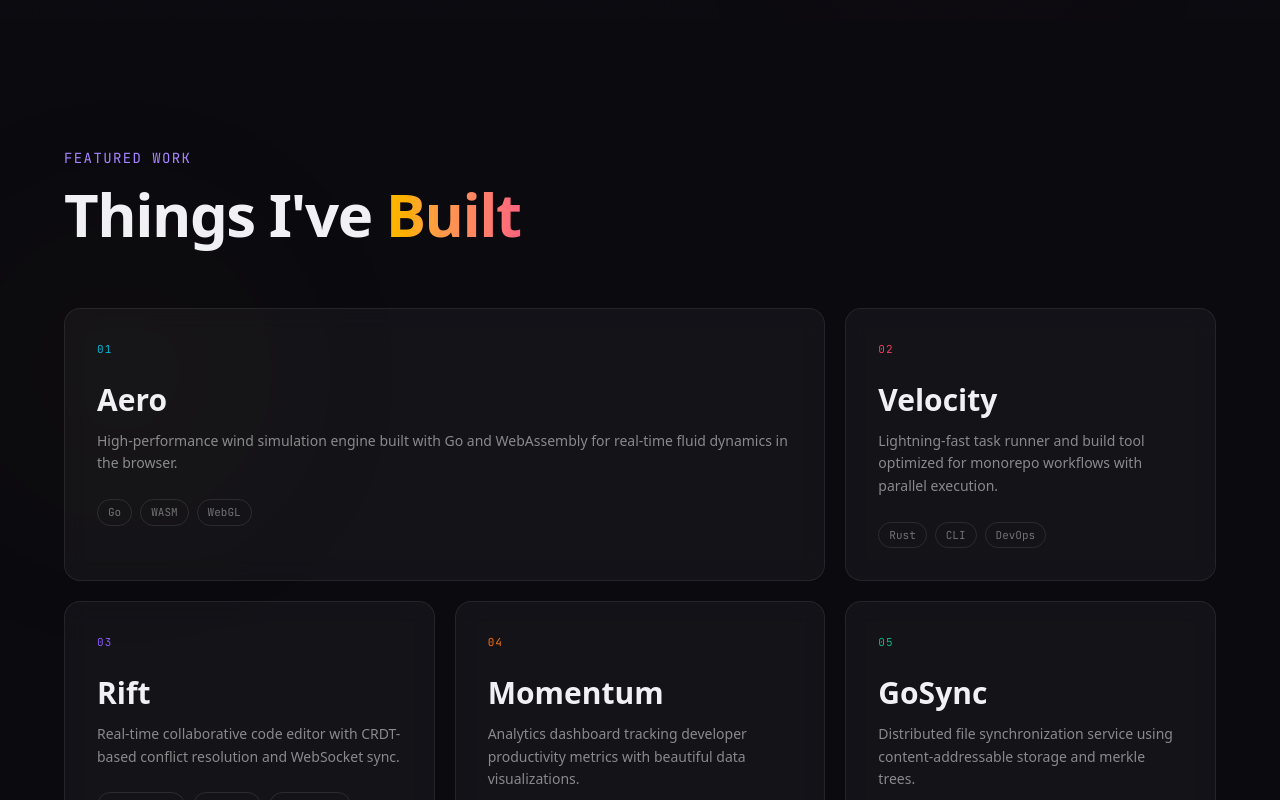
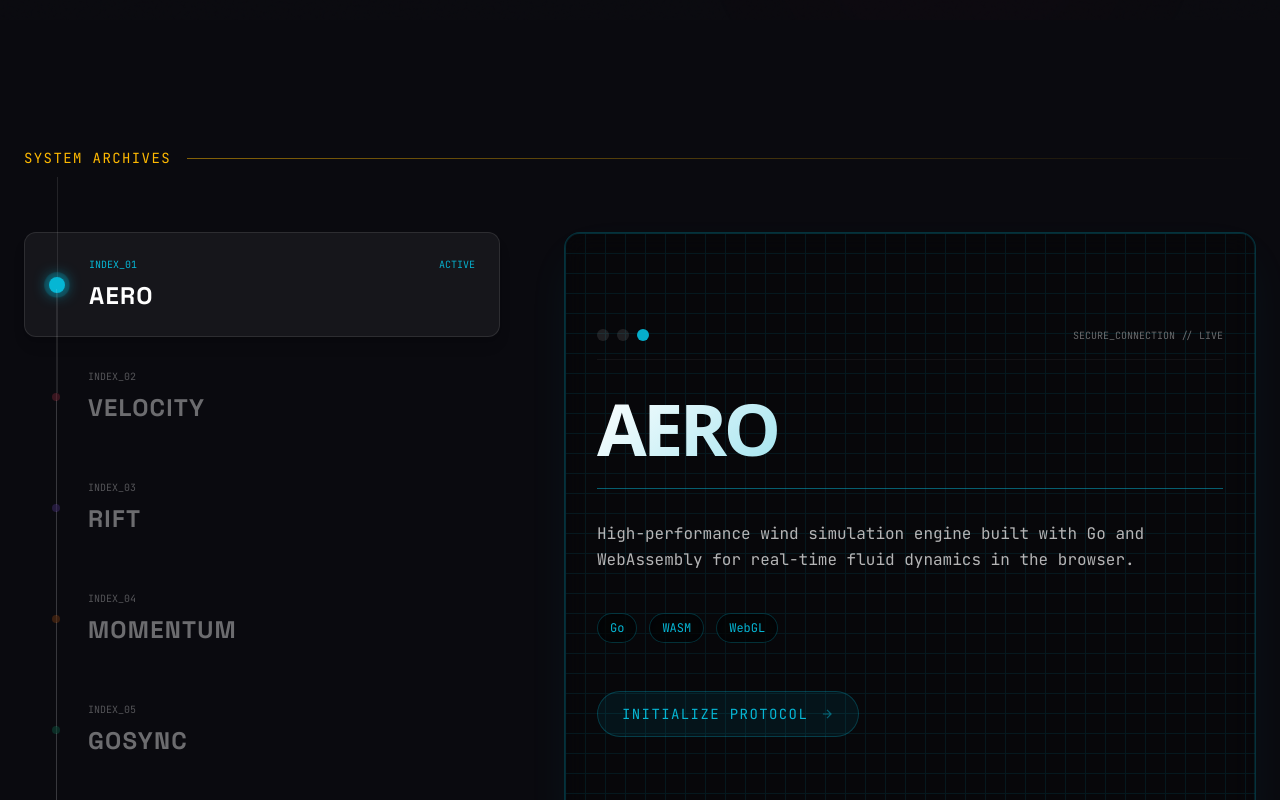
Before and after one commit to HarshalPatel1972/harshal-patel, a Next.js app: page / in a window 1280 px wide. Shown: the part 780-1580 px from the top of the page. Built offline with nearby package versions, Linux system fonts and the light colour scheme.

Commit message:
feat(projects): overhaul to an interactive Cybernetic Archive Terminal with full HUD interface and text scrambling transitions

```diff
--- a/src/components/Projects.tsx
+++ b/src/components/Projects.tsx
@@ -2,85 +2,243 @@
 
 import { projects } from "@/data/projects";
 import { ScrollReveal } from "./ScrollReveal";
-import { useTilt, useParallax } from "./AnimationKit";
-import { useRef } from "react";
+import { useState, useEffect, useRef } from "react";
+import { animate as anime, utils } from "animejs";
 
-function ProjectCard({ project, index }: { project: typeof projects[0]; index: number }) {
-  const tiltRef = useTilt(8);
+/**
+ * 🔣 Glitch Scrambler: scrambles characters momentarily when "trigger" changes
+ */
+function GlitchText({ text, trigger }: { text: string; trigger: any }) {
+  const [displayText, setDisplayText] = useState(text);
+
+  useEffect(() => {
+    let iterations = 0;
+    const chars = "ABCDEFGHIJKLMNOPQRSTUVWXYZ0123456789@#$%&*<>";
+    const interval = setInterval(() => {
+      setDisplayText(
+        text
+          .split("")
+          .map((char, index) => {
+            if (char === " ") return " ";
+            if (index < iterations) return char;
+            return chars[Math.floor(Math.random() * chars.length)];
+          })
+          .join("")
+      );
+
+      if (iterations >= text.length) clearInterval(interval);
+      iterations += 1;
+    }, 30);
+
+    return () => clearInterval(interval);
+  }, [text, trigger]);
+
+  return <>{displayText}</>;
+}
+
+export function Projects() {
+  const [activeIndex, setActiveIndex] = useState(0);
+  const activeProject = projects[activeIndex];
+  const hudRef = useRef<HTMLDivElement>(null);
+  const scannerRef = useRef<HTMLDivElement>(null);
+
+  // Trigger animations when the active project changes
+  useEffect(() => {
+    if (!hudRef.current || !scannerRef.current) return;
+
+    // Reset and trigger scanner line
+    anime(scannerRef.current, {
+      top: ["0%", "100%"],
+      opacity: [1, 0],
+      duration: 1500,
+      easing: "cubicBezier(0.4, 0, 0.2, 1)",
+    });
+
+    // Stagger in HUD elements
+    const elements = hudRef.current.querySelectorAll(".hud-item");
+    anime(elements as any, {
+      opacity: [0, 1],
+      translateX: [30, 0],
+      duration: 600,
+      delay: utils.stagger(100),
+      easing: "outQuart",
+    });
+
+    // Animate bars
+    const bars = hudRef.current.querySelectorAll(".hud-bar");
+    anime(bars as any, {
+      scaleX: [0, 1],
+      duration: 800,
+      delay: utils.stagger(100, { start: 200 }),
+      easing: "outExpo",
+    });
+  }, [activeIndex]);
 
   return (
-    <a
-      ref={tiltRef as any}
-      href={project.link}
-      className={`group glass-card p-6 md:p-8 block h-full relative overflow-hidden cursor-pointer hover:border-white/15 transition-colors duration-500 ${
-        index === 0 ? "md:col-span-2 lg:col-span-2" : ""
+    <section id="projects" className="relative py-32 px-4 md:px-6 section-fade">
+      <div className="max-w-7xl mx-auto relative z-10">
+        <ScrollReveal>
+          <div className="flex items-center gap-4 mb-16">
+            <span className="text-sm font-mono text-amber-400 tracking-widest uppercase">
+              System Archives
+            </span>
+            <div className="h-[1px] flex-1 bg-gradient-to-r from-amber-400/50 to-transparent" />
+          </div>
+        </ScrollReveal>
+
+        <div className="grid lg:grid-cols-12 gap-8 lg:gap-16 items-start">
+
+          {/* =========================================
+              LEFT COL: Projects Index (Scrollable)
+              ========================================= */}
+          <div className="lg:col-span-5 relative flex flex-col gap-2">
+
+            {projects.map((project, i) => {
+              const isActive = activeIndex === i;
+              return (
+                <ScrollReveal key={project.title} delay={i * 100}>
+                  <button
+                    onClick={() => setActiveIndex(i)}
+                    className={`relative w-full text-left p-6 group transition-all duration-500 rounded-xl flex items-center gap-6 ${
+                      isActive ? "bg-white/5 border border-white/10 shadow-lg" : "hover:bg-white/[0.02]"
                     }`}
-      style={{ transformStyle: "preserve-3d" }}
                   >
-      {/* Top accent line */}
+                    {/* Activity Indicator Node */}
+                    <div className="relative flex items-center justify-center shrink-0">
+                      <div className="absolute top-[-100px] bottom-[-100px] w-[1px] bg-white/10 z-0" />
                       <div
-        className="absolute top-0 left-0 right-0 h-[2px] scale-x-0 group-hover:scale-x-100 transition-transform duration-700 origin-left"
-        style={{ background: `linear-gradient(90deg, ${project.color}, transparent)` }}
+                        className={`relative w-4 h-4 rounded-full transition-all duration-500 z-10 ${
+                          isActive
+                            ? "scale-100 shadow-[0_0_15px_currentColor]"
+                            : "scale-50 opacity-20 group-hover:scale-75 group-hover:opacity-50"
+                        }`}
+                        style={{ backgroundColor: project.color, color: project.color }}
+                      >
+                         {isActive && (
+                            <div className="absolute inset-0 rounded-full animate-ping opacity-50" style={{ backgroundColor: project.color }} />
+                         )}
+                      </div>
+                    </div>
+
+                    <div className="flex-1">
+                      <div className="text-[10px] font-mono mb-2 flex items-center justify-between" style={{ color: isActive ? project.color : 'rgba(255,255,255,0.3)' }}>
+                        <span>INDEX_{String(i + 1).padStart(2, "0")}</span>
+                        {isActive && <span className="animate-pulse">ACTIVE</span>}
+                      </div>
+                      <h3
+                        className={`text-2xl font-bold transition-colors duration-300 font-display uppercase tracking-wider ${
+                          isActive ? "text-white" : "text-white/40 group-hover:text-white/70"
+                        }`}
+                      >
+                        {project.title}
+                      </h3>
+                    </div>
+                  </button>
+                </ScrollReveal>
+              );
+            })}
+          </div>
+
+          {/* =========================================
+              RIGHT COL: Data terminal HUD
+              ========================================= */}
+          <div className="lg:col-span-7 lg:sticky lg:top-32 h-[600px]">
+            <ScrollReveal delay={300} className="w-full h-full">
+              <div
+                ref={hudRef}
+                className="w-full h-full border rounded-2xl p-8 relative overflow-hidden flex flex-col items-start justify-center backdrop-blur-md"
+                style={{
+                  backgroundColor: "rgba(5, 5, 8, 0.6)",
+                  borderColor: `${activeProject.color}40`,
+                  boxShadow: `0 20px 50px -10px ${activeProject.color}15, inset 0 0 0 1px ${activeProject.color}20`,
+                }}
+              >
+                {/* Background Grid Pattern */}
+                <div
+                  className="absolute inset-0 opacity-10 pointer-events-none"
+                  style={{
+                    backgroundImage: `linear-gradient(${activeProject.color} 1px, transparent 1px), linear-gradient(90deg, ${activeProject.color} 1px, transparent 1px)`,
+                    backgroundSize: "20px 20px"
+                  }}
                 />
 
-      {/* Hover glow */}
+                {/* Vertical Scanner Line */}
                 <div
-        className="absolute inset-0 opacity-0 group-hover:opacity-100 transition-opacity duration-700 pointer-events-none"
-        style={{ background: `radial-gradient(400px circle at 50% 0%, ${project.color}15, transparent 70%)` }}
+                  ref={scannerRef}
+                  className="absolute left-0 right-0 h-[2px] pointer-events-none z-20"
+                  style={{
+                    background: `linear-gradient(90deg, transparent, ${activeProject.color}, transparent)`,
+                    boxShadow: `0 0 20px 2px ${activeProject.color}`
+                  }}
                 />
 
-      <div className="relative z-10" style={{ transform: "translateZ(20px)" }}>
-        <span className="text-[11px] font-mono tracking-widest mb-6 block" style={{ color: project.color }}>
-          {String(index + 1).padStart(2, "0")}
-        </span>
-        <h3 className="text-2xl md:text-3xl font-bold mb-3 group-hover:text-white transition-colors" style={{ fontFamily: "var(--font-display)" }}>
-          {project.title}
-        </h3>
-        <p className="text-white/50 text-sm leading-relaxed mb-6 group-hover:text-white/70 transition-colors">
-          {project.description}
+                <div className="relative z-10 w-full hud-item">
+                  {/* Decorative Elements */}
+                  <div className="flex items-center justify-between mb-8 pb-4 border-b border-white/5 w-full">
+                    <div className="flex gap-2">
+                      <div className="w-3 h-3 rounded-full bg-white/10" />
+                      <div className="w-3 h-3 rounded-full bg-white/10" />
+                      <div className="w-3 h-3 rounded-full animate-pulse" style={{ backgroundColor: activeProject.color }} />
+                    </div>
+                    <div className="text-[10px] font-mono text-white/40">
+                      SECURE_CONNECTION // LIVE
+                    </div>
+                  </div>
+
+                  <h2
+                    className="text-5xl md:text-7xl font-bold uppercase tracking-tighter mb-6 bg-clip-text text-transparent break-words hud-item"
+                    style={{
+                      fontFamily: "var(--font-display)",
+                      backgroundImage: `linear-gradient(135deg, #fff, ${activeProject.color})`,
+                    }}
+                  >
+                    <GlitchText text={activeProject.title} trigger={activeIndex} />
+                  </h2>
+
+                  <div className="hud-bar origin-left h-[1px] w-full mb-8 opacity-50" style={{ backgroundColor: activeProject.color }} />
+
+                  <p className="text-lg text-white/70 leading-relaxed mb-10 max-w-xl hud-item font-mono text-sm md:text-base">
+                    <GlitchText text={activeProject.description} trigger={activeIndex} />
                   </p>
-        <div className="flex flex-wrap gap-2">
-          {project.tags.map((tag) => (
-            <span key={tag} className="text-[11px] font-mono px-2.5 py-1 rounded-full border border-white/10 text-white/40 group-hover:border-white/20 group-hover:text-white/60 transition-colors">
+
+                  <div className="flex flex-wrap gap-3 mb-12 hud-item">
+                    {activeProject.tags.map((tag, idx) => (
+                      <span
+                        key={tag + activeIndex} // Force rerender on index change
+                        className="text-xs font-mono px-3 py-1.5 rounded-full border bg-black/40 backdrop-blur-sm"
+                        style={{
+                          borderColor: `${activeProject.color}40`,
+                          color: activeProject.color,
+                        }}
+                      >
                         {tag}
                       </span>
                     ))}
                   </div>
+
+                  <div className="hud-item mt-auto">
+                    <a
+                      href={activeProject.link}
+                      target="_blank"
+                      rel="noopener noreferrer"
+                      className="inline-flex items-center gap-3 px-6 py-3 rounded-full font-mono text-sm tracking-widest uppercase transition-all duration-300 group hover:pr-4"
+                      style={{
+                        backgroundColor: `${activeProject.color}15`,
+                        border: `1px solid ${activeProject.color}40`,
+                        color: activeProject.color,
+                      }}
+                    >
+                      <span className="group-hover:translate-x-1 transition-transform">Initialize Protocol</span>
+                      <svg width="14" height="14" viewBox="0 0 24 24" fill="none" stroke="currentColor" strokeWidth="2" className="group-hover:translate-x-2 transition-transform opacity-50 group-hover:opacity-100">
+                        <path d="M5 12h14M12 5l7 7-7 7"/>
+                      </svg>
+                    </a>
                   </div>
 
-      {/* Arrow */}
-      <div className="absolute bottom-6 right-6 w-8 h-8 rounded-full border border-white/10 flex items-center justify-center opacity-0 group-hover:opacity-100 transition-all duration-300 translate-y-2 group-hover:translate-y-0">
-        <svg width="14" height="14" viewBox="0 0 24 24" fill="none" stroke="currentColor" strokeWidth="2" className="text-white/60">
-          <path d="M7 17L17 7M17 7H7M17 7V17" />
-        </svg>
                 </div>
-    </a>
-  );
-}
-
-export function Projects() {
-  const parallaxBlob = useParallax(0.2);
-
-  return (
-    <section id="projects" className="relative py-32 px-6 section-fade">
-      <div ref={parallaxBlob as any} className="gradient-blob w-[500px] h-[500px] top-[20%] left-[-10%]"
-        style={{ background: "radial-gradient(circle, rgba(245,158,11,0.15) 0%, transparent 70%)" }}
-      />
-
-      <div className="max-w-6xl mx-auto relative z-10">
-        <ScrollReveal>
-          <span className="text-sm font-mono text-violet-400 tracking-widest uppercase mb-4 block">Featured Work</span>
-          <h2 className="text-4xl md:text-6xl font-bold tracking-tight mb-16" style={{ fontFamily: "var(--font-display)" }}>
-            Things I&apos;ve <span className="bg-gradient-to-r from-amber-400 to-rose-400 bg-clip-text text-transparent">Built</span>
-          </h2>
+              </div>
             </ScrollReveal>
-
-        <div className="grid grid-cols-1 md:grid-cols-2 lg:grid-cols-3 gap-5">
-          {projects.map((project, i) => (
-            <ScrollReveal key={project.title} delay={i * 100} className={i === 0 ? "md:col-span-2 lg:col-span-2" : ""}>
-              <ProjectCard project={project} index={i} />
-            </ScrollReveal>
-          ))}
+          </div>
         </div>
       </div>
     </section>
```
Lines whose indentation alone changed are shown as unchanged.
